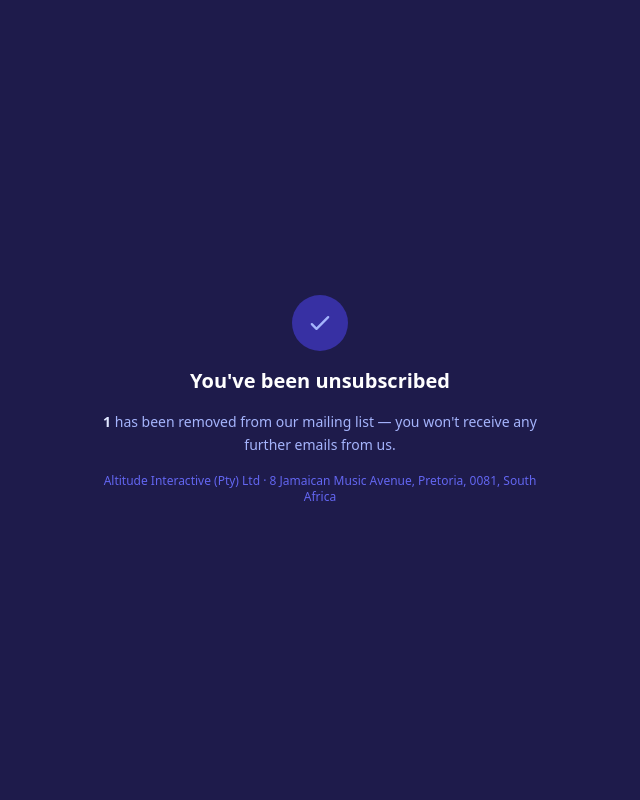
After one commit to simonburger-web/crm-tracker, a Django app: page /unsubscribe/1/ in a window 1280 px wide. The commit adds this page. Shown: the whole page, without its empty margins (320-960 px from the left). Run offline with Django 5.2, Linux system fonts and the light colour scheme; data comes from the database, SQL or seed files in the repository; some libraries are stand-ins or nearby versions.

Commit message:
Mass email: CAN-SPAM compliance — unsubscribes, personalisation, footer, rate limiting, 40-cap
- Add Unsubscribe model and migration; unsubscribe view + URL (no login required)
- Filter unsubscribed addresses before sending; show skipped count in success banner
- Personalise {name}/{company} per recipient; fallback to "there"/"your business"
- Append physical address + unsubscribe link footer server-side at send time
- Random 4–8 s delay between sends to avoid spam filters
- Hard cap at 40 recipients per run; template shows remaining count
- Add unsubscribed.html confirmation page (dark theme, standalone)

Co-Authored-By: Claude Sonnet 4.6 <noreply@anthropic.com>

```diff
--- a/crm/models.py
+++ b/crm/models.py
@@ -118,6 +118,17 @@ class SavedRecipient(models.Model):
         return self.label or self.email
 
 
+class Unsubscribe(models.Model):
+    email = models.EmailField(unique=True)
+    unsubscribed_at = models.DateTimeField(auto_now_add=True)
+
+    class Meta:
+        ordering = ['-unsubscribed_at']
+
+    def __str__(self):
+        return self.email
+
+
 class Note(models.Model):
     contact = models.ForeignKey(Contact, on_delete=models.CASCADE, related_name='notes', null=True, blank=True)
     deal = models.ForeignKey(Deal, on_delete=models.CASCADE, related_name='notes', null=True, blank=True)
--- a/crm/urls.py
+++ b/crm/urls.py
@@ -27,4 +27,5 @@ urlpatterns = [
     path('todo/<int:pk>/delete/', views.todo_block_delete, name='todo_block_delete'),
     path('email/', views.mass_email, name='mass_email'),
     path('email/saved/<int:pk>/delete/', views.saved_recipient_delete, name='saved_recipient_delete'),
+    path('unsubscribe/<str:email>/', views.unsubscribe, name='unsubscribe'),
 ]
--- a/crm/views.py
+++ b/crm/views.py
@@ -1,14 +1,17 @@
 from datetime import date, datetime, timedelta
 import os
 import json
+import time
+import random
 import urllib.parse
 import urllib.request
+from urllib.parse import quote, unquote
 from django.core.mail import send_mail
 from django.http import JsonResponse
 from django.shortcuts import render, get_object_or_404, redirect
 from django.urls import reverse
 from django.db.models import Q, Sum, Count
-from .models import Contact, Deal, Note, Meeting, TodoBlock, SavedRecipient
+from .models import Contact, Deal, Note, Meeting, TodoBlock, SavedRecipient, Unsubscribe
 from .forms import ContactForm, DealForm, NoteForm, MeetingForm, LeadsGeneratorForm
 
 
@@ -574,6 +577,8 @@ def mass_email(request):
     failed_recipients = []
     error = None
     sent = False
+    skipped_count = 0
+    remaining_count = 0
 
     ALLOWED_FROM = {
         'simon@altitudeinteractiveweb.com',
@@ -590,11 +595,14 @@ def mass_email(request):
         if from_email not in ALLOWED_FROM:
             from_email = 'simon@altitudeinteractiveweb.com'
 
-        # Build recipient list
+        # Build recipient list and contact lookup for personalisation
         recipients = []
+        email_to_contact = {}
         if contact_ids:
             selected = Contact.objects.filter(pk__in=contact_ids).exclude(email='').exclude(email__isnull=True)
-            recipients += [c.email for c in selected]
+            for c in selected:
+                recipients.append(c.email)
+                email_to_contact[c.email.lower()] = c
         recipients += [e.strip() for e in saved_emails if e.strip()]
         if extra_emails_raw:
             for addr in extra_emails_raw.replace(',', '\n').splitlines():
@@ -617,12 +625,45 @@ def mass_email(request):
         elif not unique_recipients:
             error = 'Add at least one recipient.'
         else:
-            for recipient in unique_recipients:
+            # Filter unsubscribed
+            unsubscribed_emails = set(Unsubscribe.objects.values_list('email', flat=True))
+            filtered = [r for r in unique_recipients if r.lower() not in unsubscribed_emails]
+            skipped_count = len(unique_recipients) - len(filtered)
+            unique_recipients = filtered
+
+            # Hard cap at 40
+            if len(unique_recipients) > 40:
+                remaining_count = len(unique_recipients) - 40
+                unique_recipients = unique_recipients[:40]
+
+            for i, recipient in enumerate(unique_recipients):
+                contact = email_to_contact.get(recipient.lower())
+                if contact:
+                    name = contact.name or 'there'
+                    company = contact.company or 'your business'
+                else:
+                    name = 'there'
+                    company = 'your business'
+
+                personalised = message.replace('{name}', name).replace('{company}', company)
+                footer = (
+                    f"\n\n---\n"
+                    f"Altitude Interactive (Pty) Ltd, 8 Jamaican Music Avenue, "
+                    f"Pretoria, 0081, South Africa\n"
+                    f"Don't want these emails? Unsubscribe here: "
+                    f"https://yoursite.com/unsubscribe/{quote(recipient)}/"
+                )
+                full_message = personalised + footer
+
                 try:
-                    send_mail(subject, message, from_email, [recipient], fail_silently=False)
+                    send_mail(subject, full_message, from_email, [recipient], fail_silently=False)
                     success_count += 1
                 except Exception:
                     failed_recipients.append(recipient)
+
+                if i < len(unique_recipients) - 1:
+                    time.sleep(random.uniform(4, 8))
+
             sent = True
 
             # Save any new external emails (from extra_emails field) for future use
@@ -640,7 +681,15 @@ def mass_email(request):
         'failed_recipients': failed_recipients,
         'error': error,
         'sent': sent,
+        'skipped_count': skipped_count,
+        'remaining_count': remaining_count,
     })
+
+
+def unsubscribe(request, email):
+    decoded = unquote(email)
+    Unsubscribe.objects.get_or_create(email=decoded.lower())
+    return render(request, 'crm/unsubscribed.html', {'email': decoded})
 
 
 def saved_recipient_delete(request, pk):
--- /dev/null
+++ b/templates/crm/unsubscribed.html
@@ -0,0 +1,23 @@
+<!DOCTYPE html>
+<html lang="en">
+<head>
+  <meta charset="UTF-8">
+  <meta name="viewport" content="width=device-width, initial-scale=1.0">
+  <title>Unsubscribed — Altitude Interactive</title>
+  <script src="https://cdn.tailwindcss.com"></script>
+</head>
+<body class="bg-indigo-950 min-h-screen flex items-center justify-center px-4">
+  <div class="max-w-md w-full text-center space-y-4">
+    <div class="w-14 h-14 rounded-full bg-indigo-800 flex items-center justify-center mx-auto">
+      <svg class="w-7 h-7 text-indigo-300" fill="none" stroke="currentColor" viewBox="0 0 24 24">
+        <path stroke-linecap="round" stroke-linejoin="round" stroke-width="2" d="M5 13l4 4L19 7"/>
+      </svg>
+    </div>
+    <h1 class="text-xl font-semibold text-white">You've been unsubscribed</h1>
+    <p class="text-indigo-300 text-sm leading-relaxed">
+      <strong class="text-indigo-100">{{ email }}</strong> has been removed from our mailing list — you won't receive any further emails from us.
+    </p>
+    <p class="text-indigo-500 text-xs">Altitude Interactive (Pty) Ltd &middot; 8 Jamaican Music Avenue, Pretoria, 0081, South Africa</p>
+  </div>
+</body>
+</html>
```
Also changed, not shown: templates/crm/mass_email.html (+8 -2 lines), crm/migrations/0010_unsubscribe_model.py (added).
